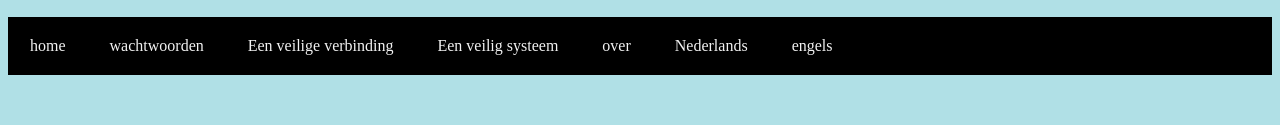
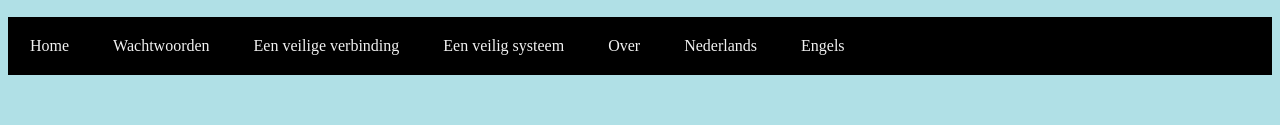
Before and after one commit to 201490Emma/Cybersecurity, a plain HTML site: page html/index.html in a window 1280 px wide. Shown: the part 425-550 px from the top of the page. Drawn offline with Linux system fonts and the light colour scheme.

Commit message:
Update index.html

```diff
--- a/html/index.html
+++ b/html/index.html
@@ -13,13 +13,13 @@
 				<img src="../img/afbeeldingvoorpagina.jpg" alt="een heleboel computers achetrelkaar met achtergrond kleur blauw">
 			</p>
 		<nav class="topnav">
-			<a href="index.html">home</a>
-			<a href="wachtwoorden.html">wachtwoorden</a>
+			<a href="index.html">Home</a>
+			<a href="wachtwoorden.html">Wachtwoorden</a>
 			<a href="veiligeverbinding.html">Een veilige verbinding</a>
 			<a href="eenveiligsysteem.html">Een veilig systeem</a>
-			<a href="over.html">over</a>
+			<a href="over.html">Over</a>
 			<a href="index.html">Nederlands</a>
-			<a href="informaticaindex.html">engels</a>
+			<a href="informaticaindex.html">Engels</a>
 		</nav>
 		<section>
 				<h1>Cyber Security</h1>
```
